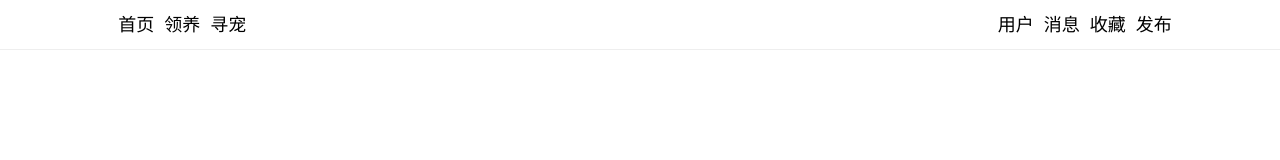
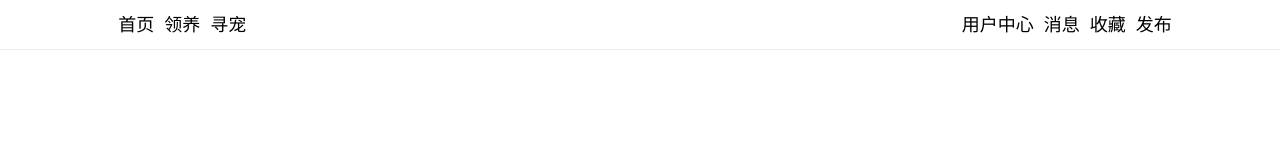
Before and after one commit to LinliR/pet, a Vue app: page / in a window 1280 px wide. Shown: the top 160 px of the page. Built offline with nearby package versions, Linux system fonts and the light colour scheme.

Commit message:
图片部分

```diff
--- a/src/components/user/nav/nav.vue
+++ b/src/components/user/nav/nav.vue
@@ -11,7 +11,7 @@
       <div class="nav_right">
         <div v-for="nav in nav_right" @click="routerPush(nav)"
              :class="nowOpera == nav.router ? 'link-button click_opera' : 'link-button'">
-          {{ nav.router === 'center' && userName !== null ? userName : nav.name }}
+          {{ nav.name }}
         </div>
       </div>
     </el-col>
@@ -43,7 +43,7 @@ export default {
       ],
       nav_right: [
         {
-          name: '用户',
+          name: '用户中心',
           router: 'center'
         },
         {
```
